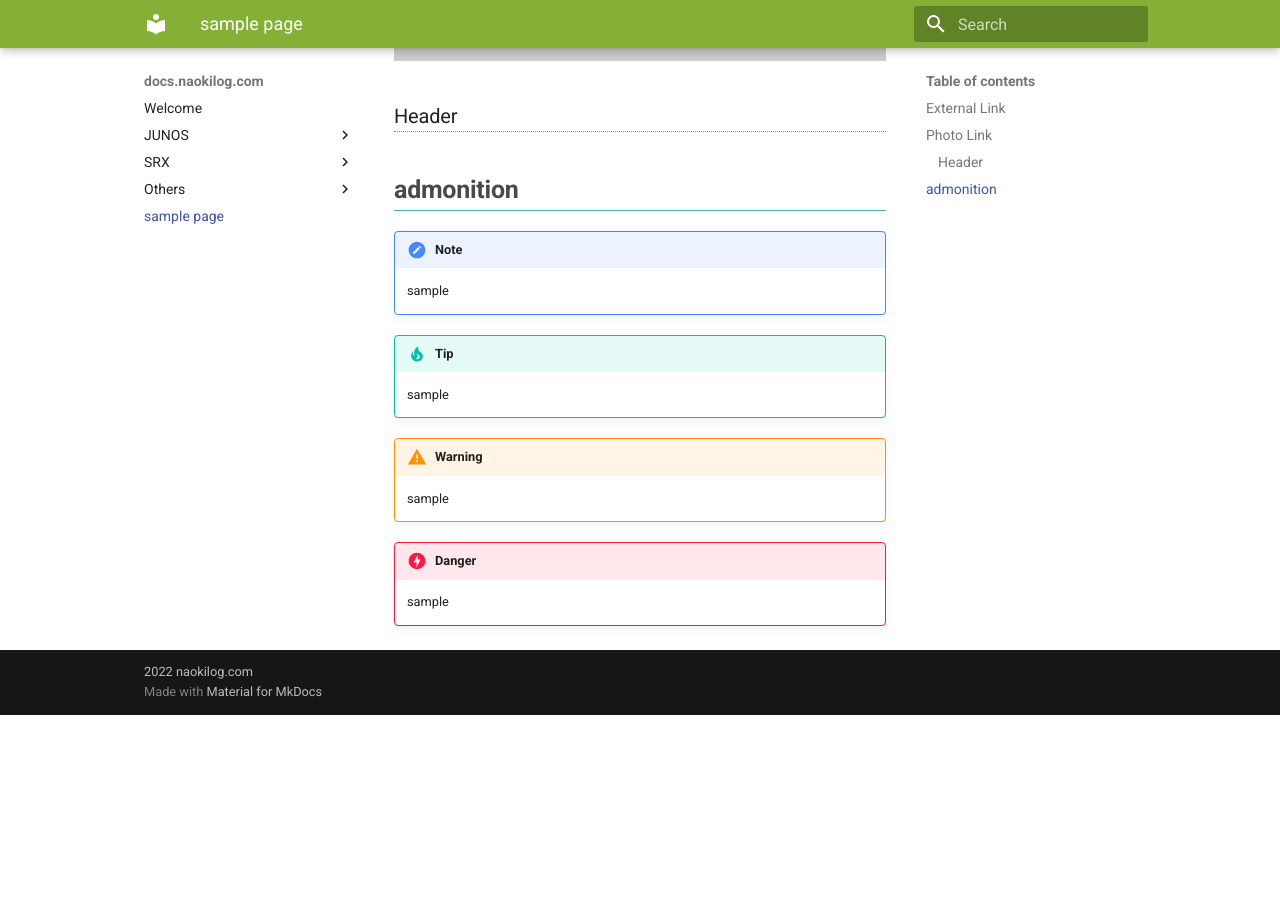
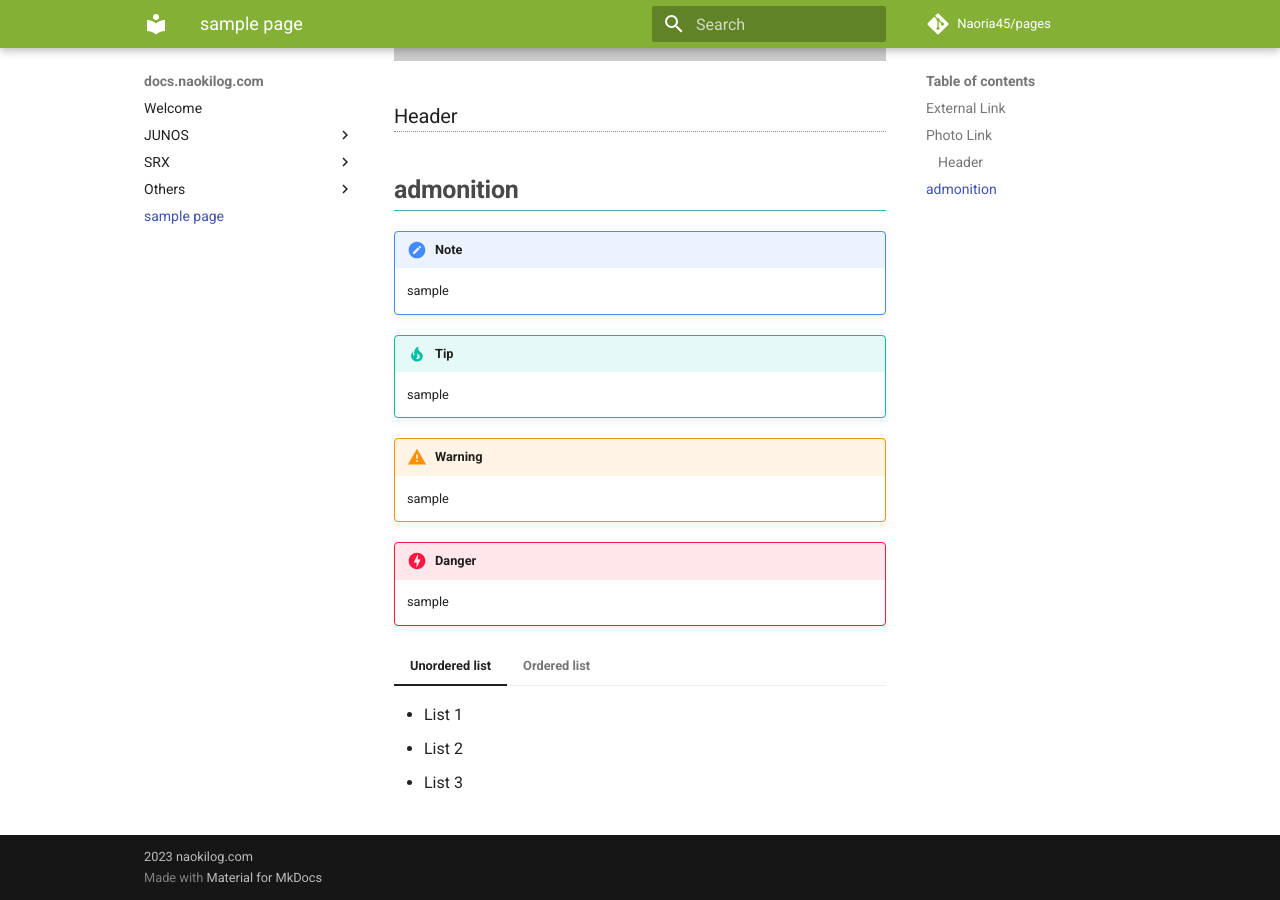
Before and after one commit to Naoria45/pages, an MkDocs documentation site: the page built from docs/sample.md, in a window 1280 px wide and 900 px high, scrolled down 680 px. Built offline with MkDocs 1.6.1 and Material for MkDocs 9.7.7, drawn with Linux system fonts in a browser that asks for light colours; comment, search, counter and statistics services are not loaded; before the commit the page ends 1395 px from its top, so only the background shows below that.

Commit message:
add github plugin and pymdownx.tabbed extensions

```diff
--- a/docs/sample.md
+++ b/docs/sample.md
@@ -22,3 +22,17 @@
 
 !!! danger
     sample
+
+
+
+
+=== "Unordered list"
+
+    * List 1
+    * List 2
+    * List 3
+=== "Ordered list"
+
+    1. List 1
+    2. List 2
+    3. List 3
--- a/mkdocs.yml
+++ b/mkdocs.yml
@@ -1,5 +1,5 @@
 site_name: docs.naokilog.com
-copyright: 2022 naokilog.com
+copyright: 2023 naokilog.com
 theme: material
 extra:
   version: 0.1
@@ -12,6 +12,8 @@ markdown_extensions:
   - toc:
       permalink: true
   - codehilite:
+  - pymdownx.tabbed:
+      alternate_style: true
 
 
 plugins:
@@ -37,3 +39,6 @@ nav:
 
 extra_css:
   - css/extra.css
+
+repo_url: https://github.com/Naoria45/pages
+repo_name: Naoria45/pages
```
